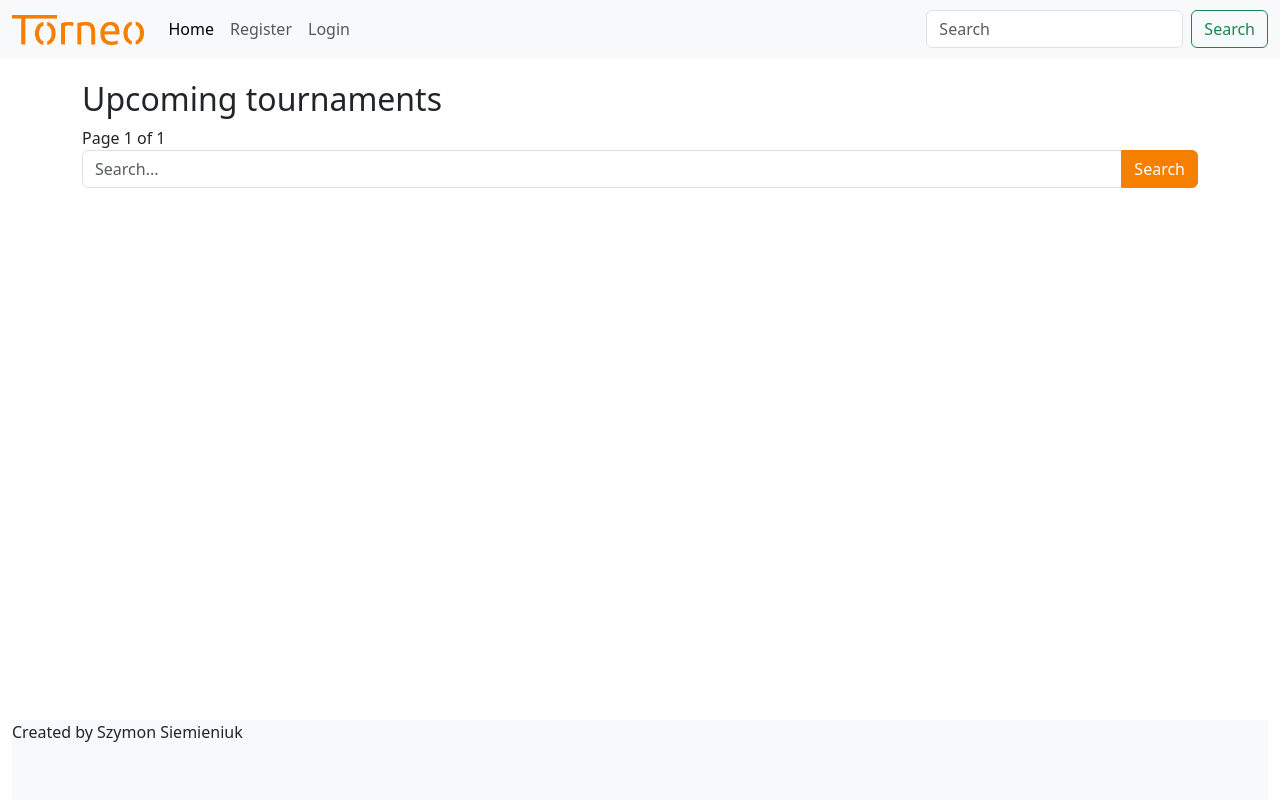
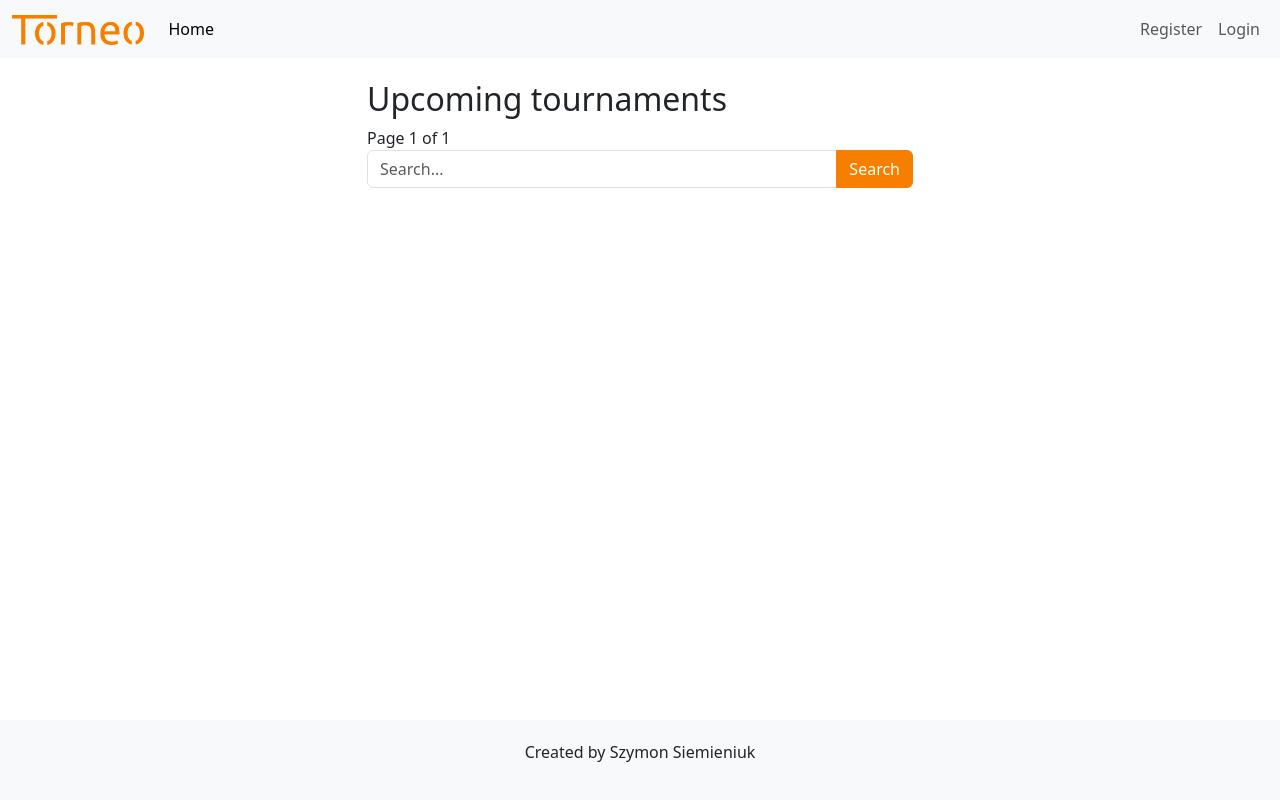
Before and after one commit to siemieniuk/torneo, a Django app: page / in a window 1280 px wide. Run offline with Django 4.2, Linux system fonts and the light colour scheme; data that the repository does not hold is empty; some libraries are stand-ins or nearby versions.

Commit message:
improved layout

```diff
--- a/app/torneo_app/templates/footer.html
+++ b/app/torneo_app/templates/footer.html
@@ -1,5 +1,3 @@
-<div class="container-fluid">
-  <footer class="bg-light text-center text-lg-start">
-    <p>Created by Szymon Siemieniuk</p>
-  </footer>
-</div>
+<footer class="d-flex bg-light justify-content-center align-items-center">
+  <p>Created by Szymon Siemieniuk</p>
+</footer>
--- a/app/torneo_app/templates/header.html
+++ b/app/torneo_app/templates/header.html
@@ -10,7 +10,7 @@
         <span class="navbar-toggler-icon"></span>
       </button>
       <div class="collapse navbar-collapse" id="navbarSupportedContent">
-        <ul class="navbar-nav me-auto mb-2 mb-lg-0">
+        <ul class="navbar-nav me-auto mr-auto mb-2 mb-lg-0">
           <li class="nav-item">
             <a class="nav-link active" aria-current="page" href="{% url 'index' %}">Home</a>
           </li>
@@ -18,6 +18,10 @@
           <li class="nav-item">
             <a class="nav-link" href="{% url 'my_page' %}">My profile</a>
           </li>
+          {% endif %}
+        </ul>
+        <ul class="navbar-nav">
+          {% if user.is_authenticated %}
           <li class="nav-item">
             <a class="nav-link" href="{% url 'logout' %}">Logout</a>
           </li>
@@ -30,10 +34,6 @@
           </li>
           {% endif %}
         </ul>
-        <form class="d-flex">
-          <input class="form-control me-2" type="search" placeholder="Search" aria-label="Search">
-          <button class="btn btn-outline-success" type="submit">Search</button>
-        </form>
       </div>
     </div>
   </nav>
--- a/app/torneo_app/templates/home.html
+++ b/app/torneo_app/templates/home.html
@@ -3,11 +3,15 @@
 
 {% block content %}
 
-{% if user.is_authenticated %}
-<a class="btn btn-primary" href="{% url 'new_tournament' %}">&plus; Add new tournament</a>
-{% endif %}
+<div class="row">
+  <div class="col-sm-6 mx-auto">
+    {% if user.is_authenticated %}
+    <a class="btn btn-primary" href="{% url 'new_tournament' %}">&plus; Add new tournament</a>
+    {% endif %}
 
-<h2>Upcoming tournaments</h2>
+    <h2 class="mx-auto">Upcoming tournaments</h2>
+  </div>
+</div>
 
 {% include 'tournament/list_paginated_tournaments.html' with page_obj=page_obj %}
 
--- a/app/torneo_app/templates/tournament/list_paginated_tournaments.html
+++ b/app/torneo_app/templates/tournament/list_paginated_tournaments.html
@@ -1,3 +1,5 @@
+<div class="row">
+  <div class="col-md-9 col-lg-6 mx-auto mb-3">
     <div class="pagination">
       <span class="step-links">
         {% if page_obj.has_previous %}
@@ -15,19 +17,20 @@
         {% endif %}
       </span>
     </div>
-
     <form name="search">
       {% csrf_token %}
       <div class="input-group" action="{% url 'index' %}">
         <input class="form-control" type="text" name="search" placeholder="Search...">
         <button class="btn btn-primary" type="submit">Search</button>
       </div>
+    </form>
+  </div>
+</div>
 
-</form>
 
 <div class="row">
   {% for tournament in page_obj %}
-  <div class="col-sm-6 mt-2 mb-2">
+  <div class="col-sm-6 col-lg-3 mt-2 mb-2">
     <div class="card">
       <div class="card-header">
         <h5>{{ tournament.name }}</h5>
@@ -40,10 +43,10 @@
           Discipline: {{ tournament.discipline }}
         </li>
         <li class="list-group-item">
-          Deadline: {{ tournament.applying_deadline | date:'Y-m-d G-i' }}
+          Deadline: {{ tournament.applying_deadline | date:'Y-m-d G:i' }}
         </li>
         <li class="list-group-item">
-          <a class="btn btn-primary" href="{% url 'tournament_detail' id=tournament.id %}">Details</a>
+          <a class="btn btn-primary" href="{% url 'tournament_detail' tournament_id=tournament.id %}">Details</a>
         </li>
       </ul>
     </div>
```
Also changed, not shown: app/torneo_app/templates/tournament/list_tournaments.html (+4 -4 lines), app/torneo_app/templates/tournament/tournament_detail.html (+12 -3 lines). Lines whose indentation alone changed are shown as unchanged.
